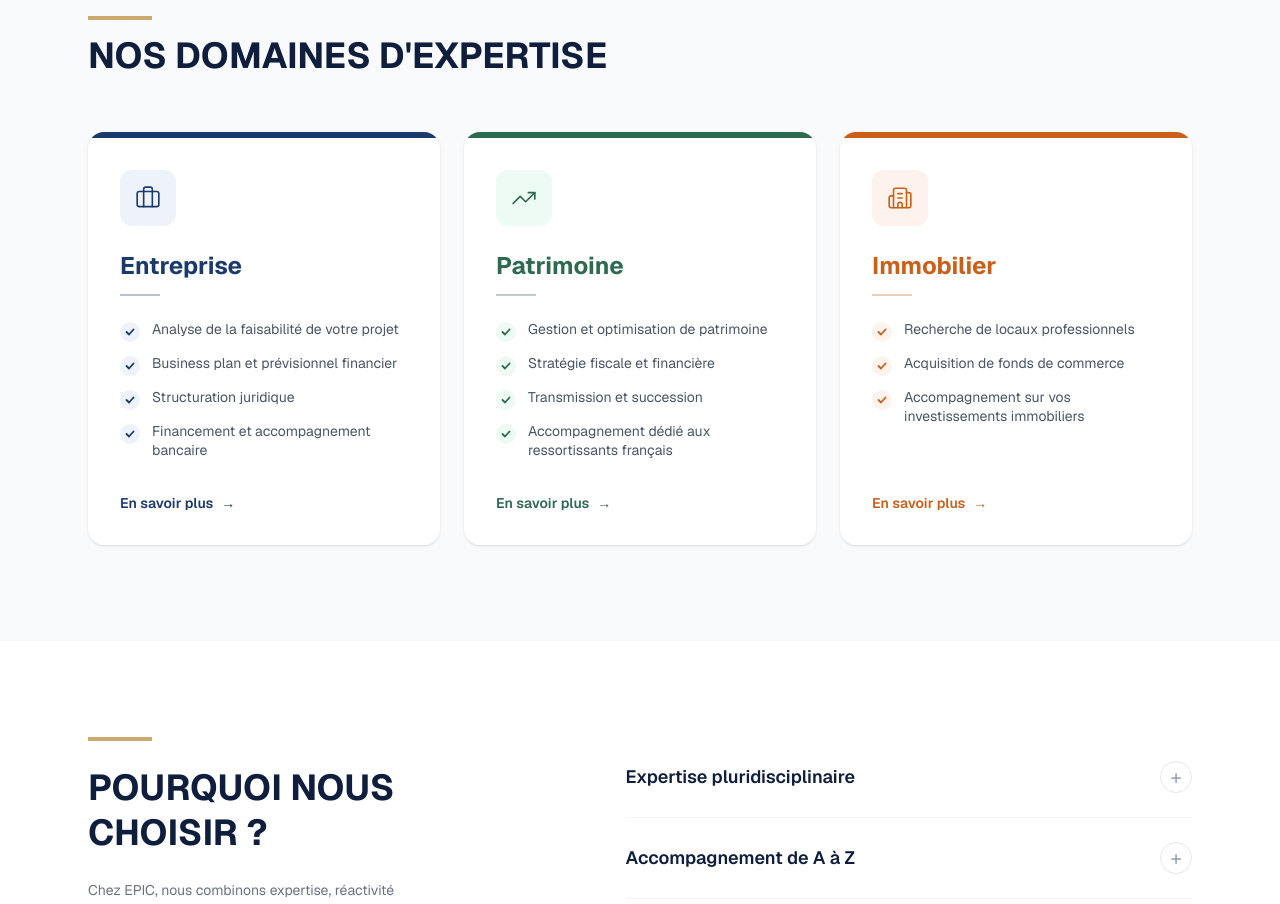
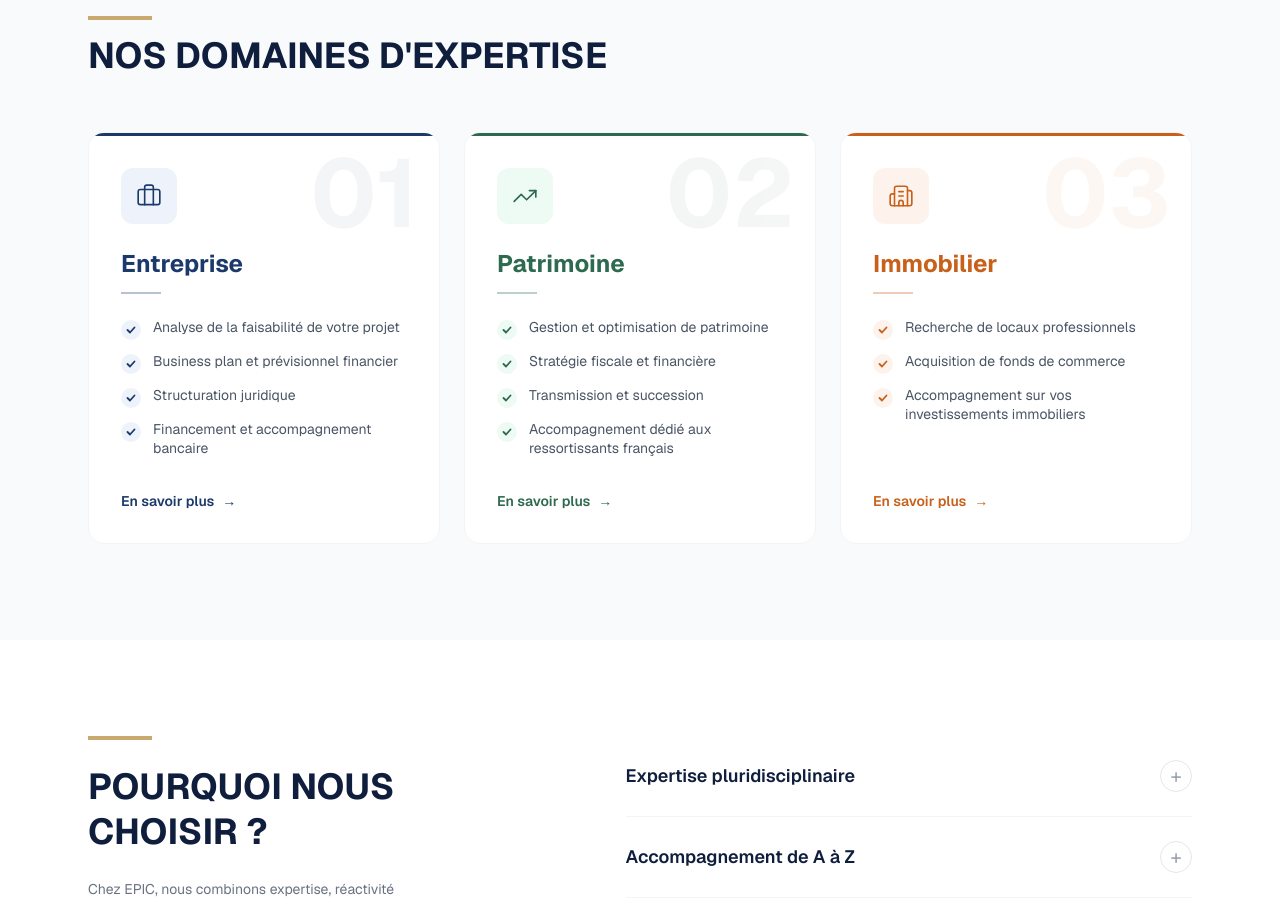
Before and after one commit to marine-png/epic, a Next.js app: page / in a window 1280 px wide. Shown: the part 960-1864 px from the top of the page. Built offline with nearby package versions, Linux system fonts and the light colour scheme.

Commit message:
feat: poles cards - decorative numbers, stagger animation, hover effects

```diff
--- a/app/page.tsx
+++ b/app/page.tsx
@@ -163,18 +163,35 @@ export default function Home() {
           <div className="w-16 h-1 bg-[#C9A96E] mb-4" />
           <h2 className="text-3xl md:text-4xl font-bold text-[#0f1e3c] uppercase mb-14">Nos domaines d&apos;expertise</h2>
           <div className="grid grid-cols-1 md:grid-cols-3 gap-6">
-            {poles.map((pole) => (
+            {poles.map((pole, idx) => (
+              <motion.div
+                key={pole.href}
+                initial={{ opacity: 0, y: 32 }}
+                whileInView={{ opacity: 1, y: 0 }}
+                viewport={{ once: true }}
+                transition={{ duration: 0.5, delay: idx * 0.12 }}
+              >
                 <Link
-                key={pole.href}
                   href={pole.href}
-                className="group bg-white rounded-2xl overflow-hidden shadow-sm hover:shadow-xl transition-all duration-300 flex flex-col"
+                  className="group bg-white rounded-2xl overflow-hidden border border-gray-100 hover:border-transparent hover:shadow-xl transition-all duration-300 flex flex-col relative h-full"
                 >
+                  {/* Numéro décoratif */}
+                  <span
+                    className="absolute top-3 right-5 text-8xl font-bold select-none pointer-events-none leading-none"
+                    style={{ color: pole.color, opacity: 0.05 }}
+                  >
+                    {String(idx + 1).padStart(2, '0')}
+                  </span>
+
                   {/* Bande colorée en haut */}
-                <div className="h-1.5" style={{ backgroundColor: pole.color }} />
+                  <div className="h-[3px]" style={{ backgroundColor: pole.color }} />
 
                   <div className="p-8 flex flex-col flex-1">
                     {/* Icône */}
-                  <div className="w-14 h-14 rounded-xl flex items-center justify-center mb-6" style={{ backgroundColor: pole.lightColor }}>
+                    <div
+                      className="w-14 h-14 rounded-xl flex items-center justify-center mb-6 transition-transform duration-300 group-hover:scale-110"
+                      style={{ backgroundColor: pole.lightColor }}
+                    >
                       <pole.Icon size={26} style={{ color: pole.color }} strokeWidth={1.5} />
                     </div>
 
@@ -203,7 +220,14 @@ export default function Home() {
                       En savoir plus <span>→</span>
                     </div>
                   </div>
+
+                  {/* Gradient subtil en bas au hover */}
+                  <div
+                    className="absolute inset-x-0 bottom-0 h-20 opacity-0 group-hover:opacity-100 transition-opacity duration-300 pointer-events-none rounded-b-2xl"
+                    style={{ background: `linear-gradient(to top, ${pole.color}10, transparent)` }}
+                  />
                 </Link>
+              </motion.div>
             ))}
           </div>
         </div>
```
Lines whose indentation alone changed are shown as unchanged.
